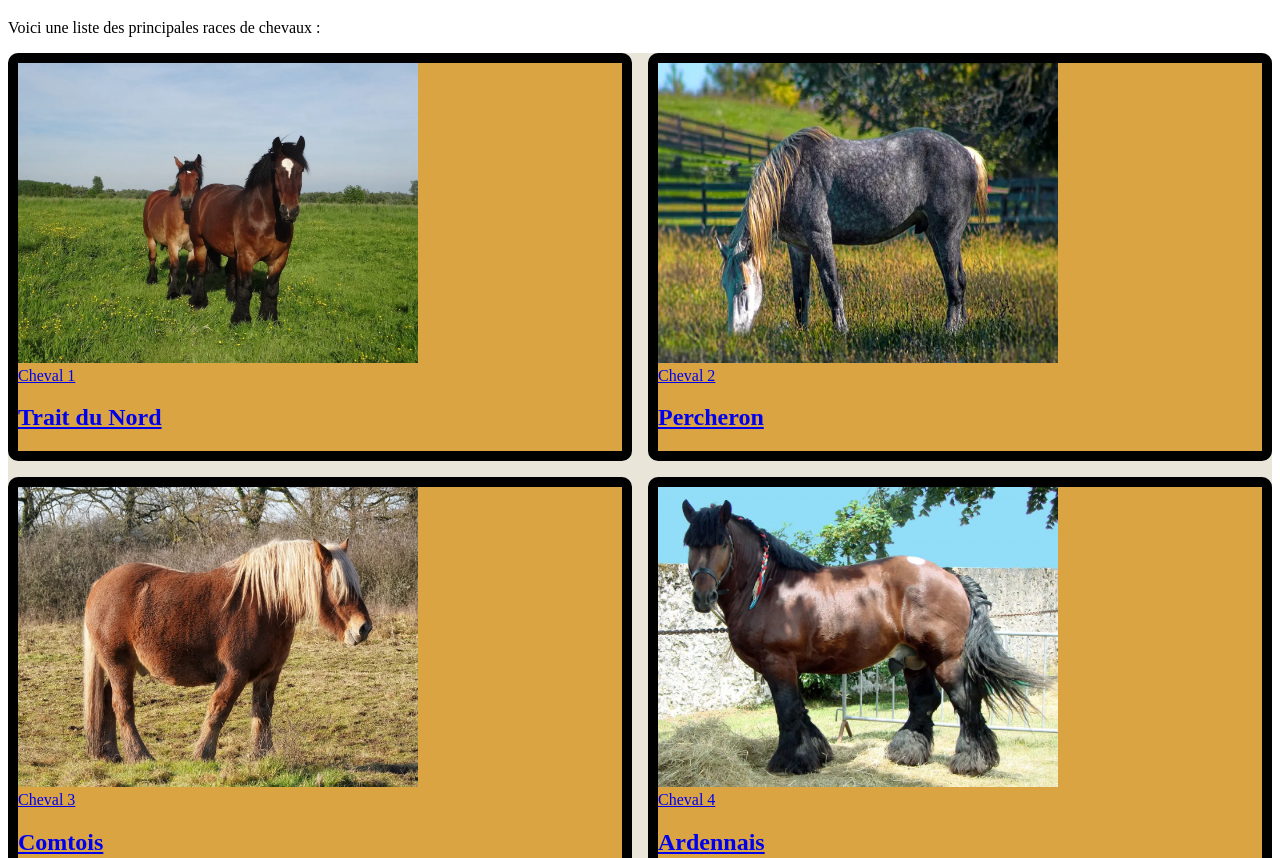
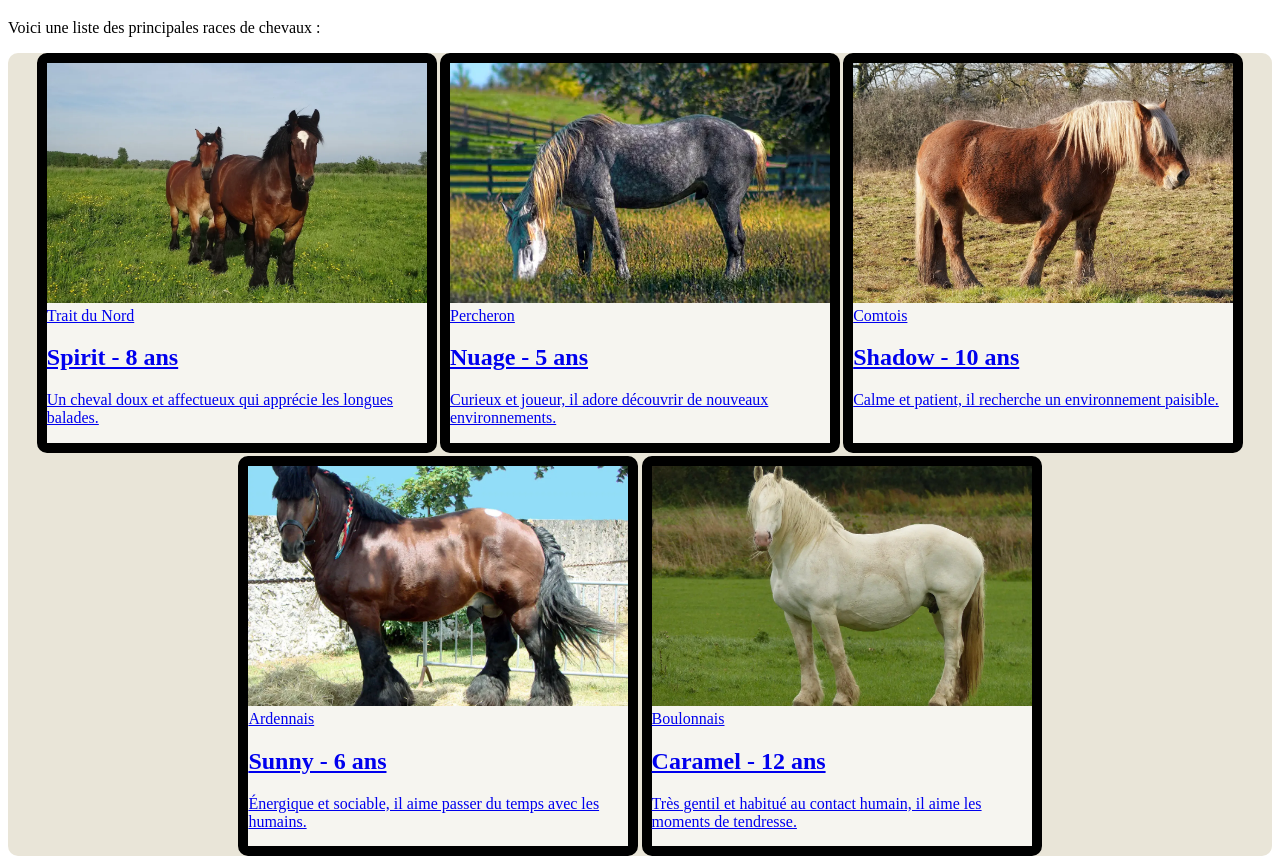
Before and after one commit to Coda-Dijon/html-b1-2026-g3, a plain HTML site: page Nos-choix.html in a window 1280 px wide. Shown: the part 96-954 px from the top of the page. Drawn offline with Linux system fonts and the light colour scheme.

Commit message:
modif page choix

```diff
--- a/Nos-choix.html
+++ b/Nos-choix.html
@@ -31,65 +31,65 @@
         <a href="page-descriptive-chevaux-html/Trait_du_Nord.html">
         <article class="carte">
             <div class="image"></div>
-                <img src="images/Trait-du-nord.webp" alt="" width="400" height="300">
+                <img src="images/Trait-du-nord.webp" alt="">
             </div>
 
         <div class="contenu">
-            <div class="numero">Cheval 1</div>
-            <h2>Trait du Nord</h2>
-            <p></p>
+            <div class="numero">Trait du Nord</div>
+            <h2>Spirit - 8 ans</h2>
+            <p>Un cheval doux et affectueux qui apprécie les longues balades.</p>
         </div>
     </article>
     </a>
     <a href="page-descriptive-chevaux-html/Le_Percheron.html">
     <article class="carte">
         <div class="images">
-            <img src="images/percheron.webp" alt="" width="400" height="300">
+            <img src="images/percheron.webp" alt="">
         </div>
 
             <div class="contenu">
-                <div class="numero">Cheval 2</div>
-                <h2>Percheron</h2>
-                <p></p>
+                <div class="numero">Percheron</div>
+                <h2>Nuage - 5 ans</h2>
+                <p>Curieux et joueur, il adore découvrir de nouveaux environnements.</p>
             </div>
         </article>
         </a>
         <a href="page-descriptive-chevaux-html/Le_Comtois.html">
         <article class="carte">
             <div class="images">
-                <img src="images/comtois.webp" alt="Cheval 3" width="400" height="300">
+                <img src="images/comtois.webp" alt="Cheval 3">
             </div>
 
             <div class="contenu">
-                <div class="numero">Cheval 3</div>
-                <h2>Comtois</h2>
-                <p></p>
+                <div class="numero">Comtois</div>
+                <h2>Shadow - 10 ans</h2>
+                <p>Calme et patient, il recherche un environnement paisible.</p>
             </div>
         </article>
         </a>
         <a href="page-descriptive-chevaux-html/L'Ardennais.html">
         <article class="carte">
             <div class="images">
-                <img src="images/ardennais.webp" alt="Cheval 4" width="400" height="300">
+                <img src="images/ardennais.webp" alt="Cheval 4">
             </div>
 
             <div class="contenu">
-                <div class="numero">Cheval 4</div>
-                <h2>Ardennais</h2>
-                <p></p>
+                <div class="numero">Ardennais</div>
+                <h2>Sunny - 6 ans</h2>
+                <p>Énergique et sociable, il aime passer du temps avec les humains.</p>
             </div>
         </article>
         </a>
         <a href="page-descriptive-chevaux-html/Boulonnais.html">
         <article class="carte">
             <div class="images">
-                <img src="images/boulonnais.webp" alt="Cheval 5" width="400" height="300">
+                <img src="images/boulonnais.webp" alt="Cheval 5">
             </div>
 
             <div class="contenu">
-                <div class="numero">Cheval 5</div>
-                <h2>Boulonnais</h2>
-                <p></p>
+                <div class="numero">Boulonnais</div>
+                <h2>Caramel - 12 ans</h2>
+                <p>Très gentil et habitué au contact humain, il aime les moments de tendresse.</p>
             </div>
         </article>
         </a>
--- a/style.css
+++ b/style.css
@@ -36,12 +36,13 @@ footer{
 }
 
 .conteneur{
-    display: grid;
-    grid-template-columns: 1fr 1fr;
-    grid-template-rows: 1fr 1fr;
-    grid-template-areas:
-        "carte";
-    gap: 1rem;
+    display: flex;
+    flex-direction: row;
+    gap: .2rem;
+    flex-wrap: wrap;
+    justify-content: center;
+    align-items: center;
+    align-content: end;
 }
 
 .carte{
@@ -49,6 +50,14 @@ footer{
     border: black solid 10px;
     box-sizing: border-box;
     border-radius: 10px;
-    background-color: #d9a441;
+    background-color: #ffffffa0;
     box-shadow: 20px black;
+    width: 25rem;
+    height: 25rem;
 }
+
+.carte img{
+    width: 100%;
+    height: 15rem;
+    object-fit: cover;
+}
```
